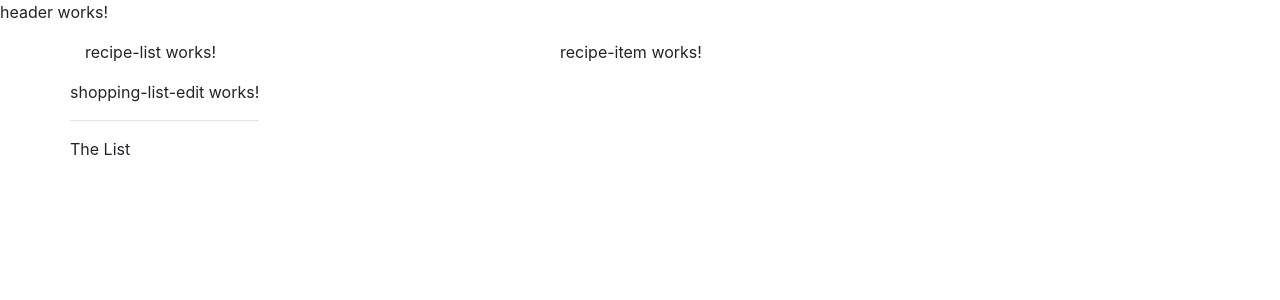
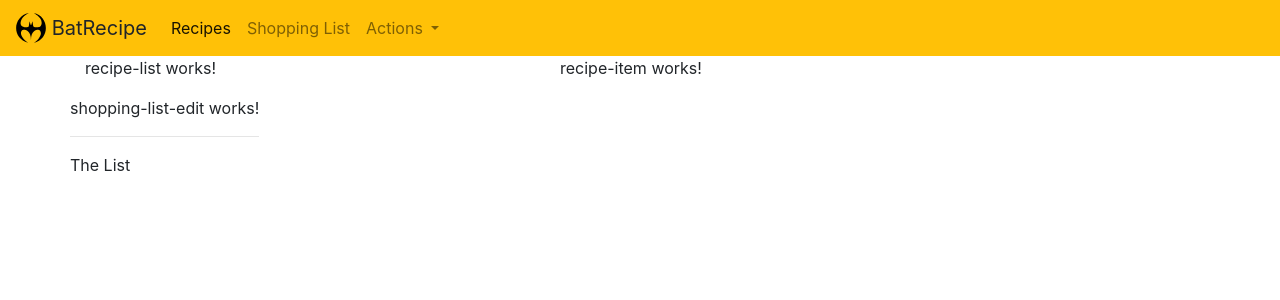
Before and after one commit to tansudasli/angular-sandbox, an Angular app in the folder recipe-app/: page / in a window 1280 px wide. Shown: the top 300 px of the page. Built offline with nearby package versions, Linux system fonts and the light colour scheme.

Commit message:
Initialize - bootstrap js works now

```diff
--- a/recipe-app/angular.json
+++ b/recipe-app/angular.json
@@ -27,7 +27,11 @@
               "node_modules/bootstrap/dist/css/bootstrap.min.css",
               "src/styles.css"
             ],
-            "scripts": []
+            "scripts": [
+              "node_modules/jquery/dist/jquery.min.js",
+              "node_modules/popper.js/dist/umd/popper.min.js",
+              "node_modules/bootstrap/dist/js/bootstrap.min.js"
+            ]
           },
           "configurations": {
             "production": {
--- a/recipe-app/package.json
+++ b/recipe-app/package.json
@@ -20,6 +20,8 @@
     "@angular/platform-browser-dynamic": "~8.1.2",
     "@angular/router": "~8.1.2",
     "bootstrap": "^4.3.1",
+    "jquery": "^3.4.1",
+    "popper.js": "^1.15.0",
     "rxjs": "~6.4.0",
     "tslib": "^1.9.0",
     "zone.js": "~0.9.1"
--- a/recipe-app/src/app/header.component.html
+++ b/recipe-app/src/app/header.component.html
@@ -1 +1,38 @@
-<p>header works!</p>
+
+<nav class="navbar navbar-expand-lg navbar-light bg-warning">
+  <a class="navbar-brand" routerLink="/">
+    <img src="assets/bat-logo.svg" class="d-inline-block align-top" width="30" height="30" alt=""> BatRecipe
+  </a>
+
+  <button class="navbar-toggler"
+          type="button"
+          data-toggle="collapse"
+          data-target="#navbarNavDropdown"
+          aria-controls="navbarNavDropdown"
+          aria-expanded="false"
+          aria-label="Toggle navigation">
+    <span class="navbar-toggler-icon"></span>
+  </button>
+
+  <div class="collapse navbar-collapse" id="navbarNavDropdown">
+    <div class="navbar-nav">
+        <a class="nav-item active nav-link" href="#">Recipes <span class="sr-only">(current)</span></a>
+        <a class="nav-item nav-link" href="#">Shopping List</a>
+
+        <a class="nav-item dropdown nav-link dropdown-toggle"
+           href="#" id="navbarDropdownMenuLink"
+           role="button"
+           data-toggle="dropdown"
+           aria-haspopup="true"
+           aria-expanded="false">
+          Actions
+        </a>
+        <div class="dropdown-menu bg-warning"
+             aria-labelledby="navbarDropdownMenuLink">
+          <a class="dropdown-item" href="#">Save</a>
+          <a class="dropdown-item" href="#">Fetch</a>
+        </div>
+
+    </div>
+  </div>
+</nav>
```
Also changed, not shown: recipe-app/src/assets/bat-logo.svg (added), 1 other file (tests, documents, lock files or other folders).
